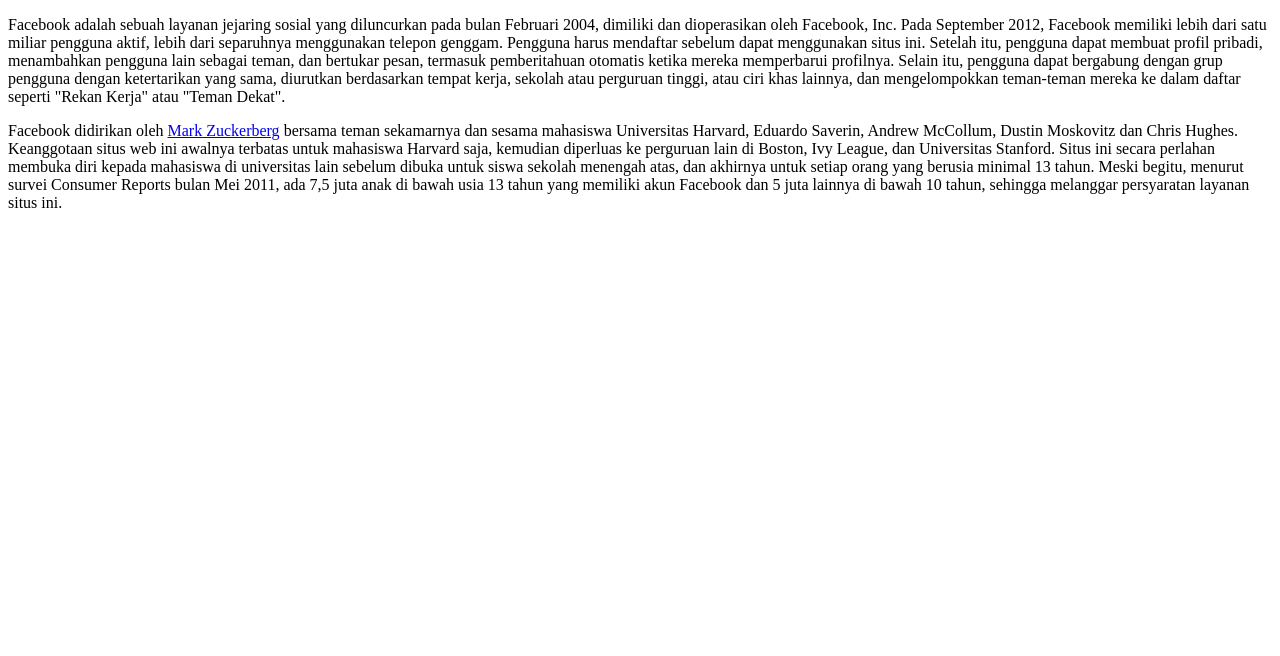
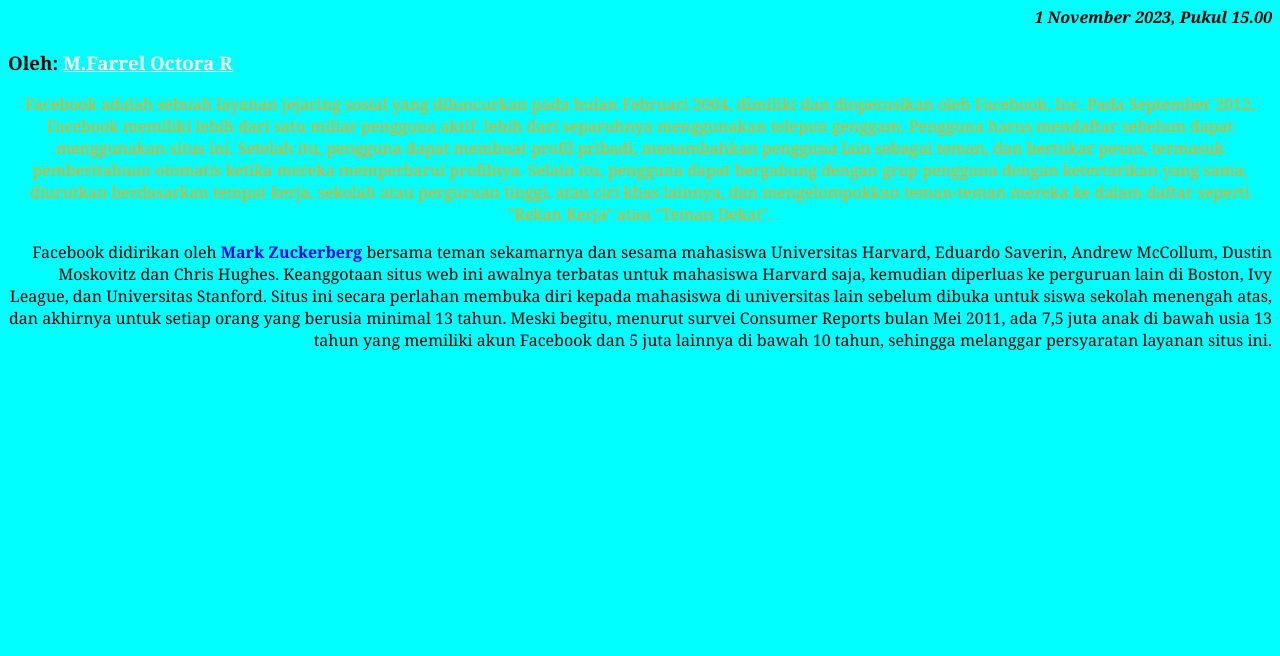
Before and after one commit to farreloctora/itw2023_233040124, a plain HTML site: page latihan/latihan3/L3c233040124.html in a window 1280 px wide. Shown: the part 144-800 px from the top of the page. Drawn offline with Linux system fonts and the light colour scheme.

Commit message:
Update L3c233040124.html

```diff
--- a/latihan/latihan3/L3c233040124.html
+++ b/latihan/latihan3/L3c233040124.html
@@ -2,7 +2,7 @@
  <html>
  <head>
          <title>Latihan 3a - CSS Dasar</title>
-     <link rel="stylesheet" href="L3c233040169.css">
+     <link rel="stylesheet" href="L3c233040124.css">
  </head>
  <body>
 
```
